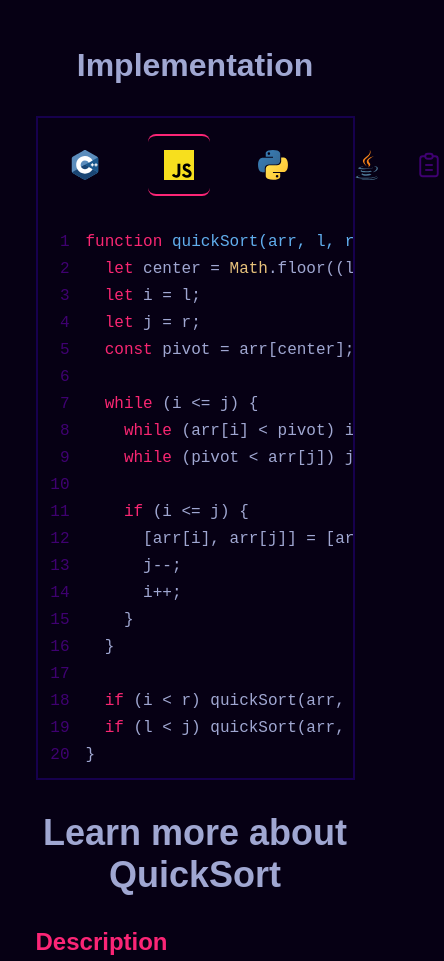
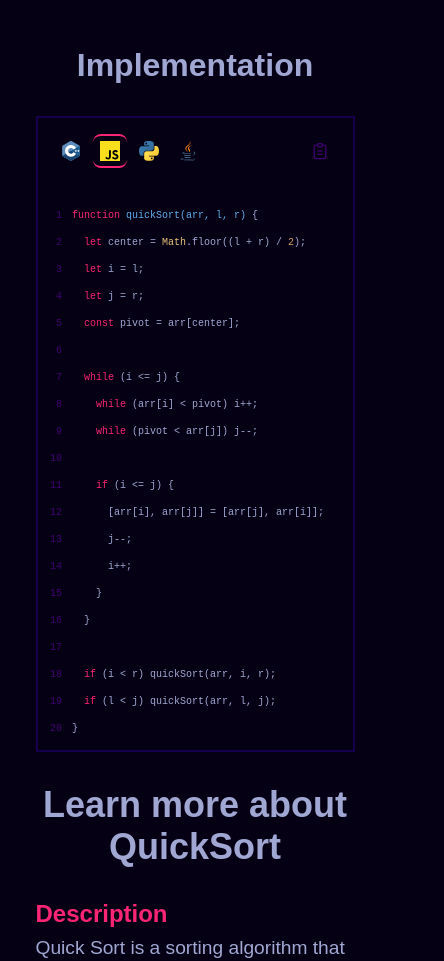
Before and after one commit to Eckry/Sorted-Symphony, a React (Vite) app: page / in a window 390 px wide. Shown: the part 1476-2437 px from the top of the page, 444 px wide, since content can reach past the window. Built offline with nearby package versions, Linux system fonts and the light colour scheme; a web font is replaced by a local one.

Commit message:
add responsive styles to code component

```diff
--- a/src/components/styles/Code.css
+++ b/src/components/styles/Code.css
@@ -107,18 +107,59 @@
 }
 
 @media (width <= 660px) {
+  .codes-container {
+    gap: 10px;
+  }
+
   .code svg,
   .code-selected svg {
     width: 30px;
     height: 30px;
   }
 
-  .copy-clipboard {
+  .copy-clipboard,
+  .copy-clipboard-copied {
     margin-right: 1.2rem;
   }
 
-  .copy-clipboard svg {
+  .copy-clipboard svg,
+  .copy-clipboard-copied svg {
     width: 30px;
     height: 30px;
   }
+
+  .code-container code {
+    font-size: 12px;
+  }
 }
+
+@media (width <= 470px) {
+  .code-container code {
+    font-size: 10px;
+  }
+
+  .code, .code-selected {
+    padding: 7px;
+  }
+
+  .codes-container {
+    gap: 5px;
+  }
+
+  .code svg,
+  .code-selected svg {
+    width: 20px;
+    height: 20px;
+  }
+
+  .copy-clipboard,
+  .copy-clipboard-copied {
+    margin-right: 1.4rem;
+  }
+
+  .copy-clipboard svg,
+  .copy-clipboard-copied svg {
+    width: 20px;
+    height: 20px;
+  }
+}
```
